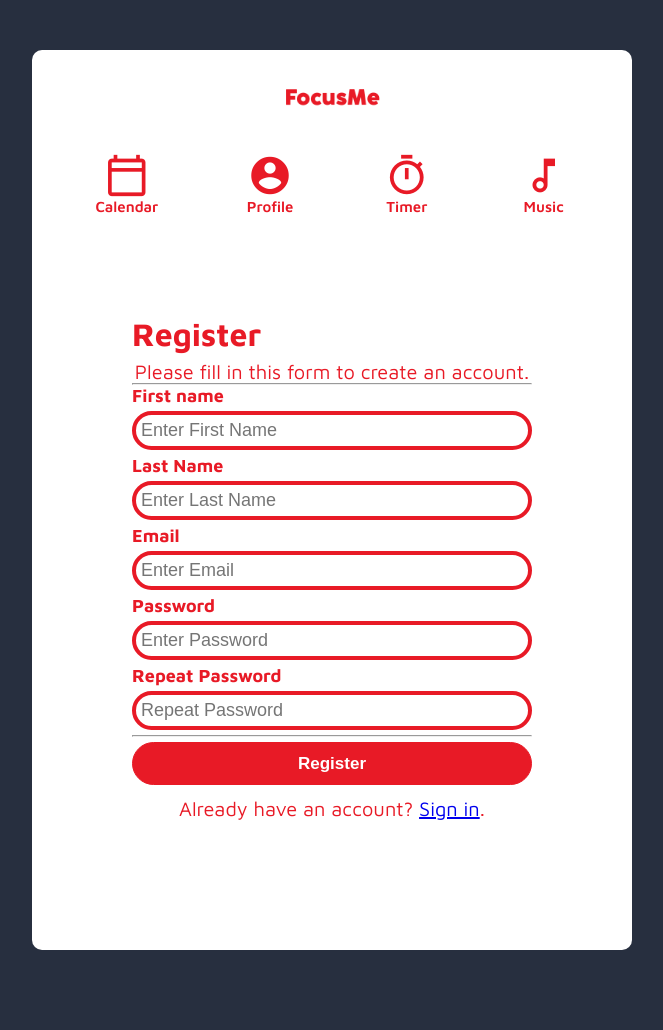
After one commit to boyetade/fyp2, a Node server app: page /register.html in a window 1280 px wide. The commit adds this page. Shown: the whole page, without its empty margins (68-731 px from the left). Run offline with Node 20, Linux system fonts and the light colour scheme; some libraries are stand-ins or nearby versions.

Commit message:
adding user reg and login and a tidy

```diff
--- a/app.js
+++ b/app.js
@@ -1,6 +1,15 @@
-const express = require('express'),
-app = express()
+const express = require('express')
+const app = express()
 const mongoose = require('mongoose')
+const bodyParser = require("body-parser");
+const User = require('./model/user')
+const bcrypt = require('bcrypt')
+const jwt = require('jsonwebtoken')
+
+// app.get('/', (req, res)=> {
+//    res.send('hi')
+// });
+app.use(bodyParser.json())
 
 app.listen(3000, ()=> {
         console.log (`Listening on Port 3000`)
@@ -10,17 +19,72 @@ app.listen(3000, ()=> {
 //     useNewUrlParser:true,
 //     useUnifiedTopology:true,
 // };
-// mongoose.connect("mongodb+srv://admin:focus@cluster0.l3gat.mongodb.net/FocusMe?retryWrites=true&w=majority")
-// .then(()=> {
-//     console.log("Connected");
-//
-// })
-// .catch((err) => {
-//     console.log(err)
-// })
+const JWT_SECRET = 'sdjkfh8923yhgfygbhbhu988ihjdksbfma@#*(&@*!^#&@bhjb2qiuhesdbhjdsfg839ujkdhfjk'
+
+mongoose
+  .connect("mongodb+srv://admin:focus@cluster0.l3gat.mongodb.net/FocusMe?retryWrites=true&w=majority", {
+    useUnifiedTopology: true,
+    useNewUrlParser: true,
+  })
+
+
 app.use(express.static("public"))
 
+app.post('/api/login', async (req, res) => {
+	const { email, password } = req.body
+	const user = await User.findOne({ email }).lean()
 
-app.get('/', (req, res)=> {
-   res.send('hi')
+	if (!user) {
+		return res.json({ status: 'error', error: 'Invalid email/password' })
+	}
+
+	if (await bcrypt.compare(password, user.password)) {
+		// the username, password combination is successful
+
+		const token = jwt.sign(
+			{
+				id: user._id,
+				username: user.email
+			},
+			JWT_SECRET
+		)
+
+		return res.json({ status: 'ok', data: token })
+	}
+
+	res.json({ status: 'error', error: 'Invalid email/password' })
 })
+
+
+app.post('/api/register', async (req, res) => {
+// console.log(req.body)
+const { firstName,lastName,email, password: plainTextPassword } = req.body
+
+if (!plainTextPassword || typeof plainTextPassword !== 'string') {
+        return res.json({ status: 'error', error: 'Invalid password' })
+}
+
+if (plainTextPassword.length < 5) {
+        return res.json({
+                status: 'error',
+                error: 'Password too small. Should be atleast 6 characters'
+        })
+}
+const password = await bcrypt.hash(plainTextPassword, 10)
+try {
+       const response = await User.create({
+               firstName,
+               lastName,
+               email,
+               password
+       })
+       console.log("User Created: ", response)
+} catch (error) {
+        if (error.code === 11000) {
+                // duplicate key
+                return res.json({ status: 'error', error: 'Email already in use' })
+}
+throw error
+}
+res.json({status:'ok'})
+})
--- a/public/newTimer.js
+++ b/public/newTimer.js
@@ -94,6 +94,8 @@ const mindiv = document.querySelector(".mins");
 const secdiv = document.querySelector(".secs");
 
 const startBtn = document.querySelector(".start");
+//const pauseBtn = document.querySelector(".pause");
+const resetBtn = document.querySelector(".reset");
 localStorage.setItem("btn", "focus");
 
 let initial, totalsecs, perc, paused, mins, seconds;
--- /dev/null
+++ b/public/register.html
@@ -0,0 +1,106 @@
+<!DOCTYPE html>
+
+<html lang="en">
+<head>
+  <meta charset="UTF-8">
+  <meta name="viewport" content="width=device-width, initial-scale=1.0">
+  <meta http-equiv="X-UA-Compatible" content="ie=edge">
+  <link rel="stylesheet" href="style.css">
+  <link rel="stylesheet" href="nav.css">
+  <link rel="stylesheet" href="timer1.css">
+  <link rel="stylesheet" href="signup.css">
+  <link href="https://fonts.googleapis.com/icon?family=Material+Icons|Material+Icons+Round|Material+Icons+Outlined" rel="stylesheet">
+  <link rel="preconnect" href="https://fonts.googleapis.com">
+<link rel="preconnect" href="https://fonts.gstatic.com" crossorigin>
+<link href="https://fonts.googleapis.com/css2?family=Maven+Pro:wght@400;500;600;700&display=swap" rel="stylesheet">
+
+<title>Document</title>
+</head>
+<body>
+  <div class="whole">
+  <!-- Navbar -->
+  <div class="logo">
+  <a href="index.html"> <img src="/focus-logo.png" alt="logo" width="100" height="100"></a>
+</div>
+<nav class="nav">
+    <a href="calendar.html" class="nav__link">
+<i class="material-icons-outlined nav__icon" style="font-size:45px;">calendar_today</i>
+<span class="nav__link">Calendar</span>
+    </a>
+    <a href="profile.html" class="nav__link">
+    <i class="material-icons nav__icon" style="font-size:45px;">account_circle</i>
+    <span class="nav__link">Profile</span>
+    </a>
+    <a href="index.html" class="nav__link ">
+      <i class="material-icons-outlined nav__icon" style="font-size:45px;">timer</i>
+      <span class="nav__link">Timer</span>
+    </a>
+    <a href="music.html" class="nav__link ">
+      <i class="material-icons-outlined nav__icon" style="font-size:45px;" >music_note</i>
+      <span class="nav__link">Music</span>
+    </a>
+  </nav>
+  <form id="regForm">
+    <div class="regForm">
+      <h1>Register</h1>
+      <p>Please fill in this form to create an account.</p>
+      <hr>
+      <label for="fname"><b>First name</b></label>
+      <input type="text" placeholder="Enter First Name" name="fname" id="fname" required>
+
+      <label for="lname"><b>Last Name</b></label>
+      <input type="text" placeholder="Enter Last Name" name="lname" id="lname" required>
+
+      <label for="email"><b>Email</b></label>
+      <input type="text" placeholder="Enter Email" name="email" id="email" required>
+
+      <label for="psw"><b>Password</b></label>
+      <input type="password" placeholder="Enter Password" name="psw" id="psw" required>
+
+      <label for="psw-repeat"><b>Repeat Password</b></label>
+      <input type="password" placeholder="Repeat Password" name="psw-repeat" id="psw-repeat" required>
+      <hr>
+
+      <button type="submit" class="registerbtn">Register</button>
+    </div>
+
+    <div class="signin">
+      <p>Already have an account? <a href="login.html">Sign in</a>.</p>
+    </div>
+  </form>
+
+  <script>
+      const form = document.getElementById('regForm')
+			form.addEventListener('submit', registerUser)
+
+			async function registerUser(event) {
+				event.preventDefault()
+				const firstName = document.getElementById('fname').value
+                const lastName = document.getElementById('lname').value
+                const email = document.getElementById('email').value
+				const password = document.getElementById('psw').value
+
+                const result = await fetch('/api/register', {
+					method: 'POST',
+					headers: {
+						'Content-Type': 'application/json'
+					},
+					body: JSON.stringify({
+						firstName,
+                        lastName,
+                        email,
+						password
+					})
+				}).then((res) => res.json())
+
+				if (result.status === 'ok') {
+					// everythign went fine
+					alert('Success')
+				} else {
+					alert(result.error)
+				}
+			}
+
+  </script>
+  </body>
+</html>
--- /dev/null
+++ b/public/signup.css
@@ -0,0 +1,26 @@
+.whole{
+    height: 900px;
+}
+
+.regForm {
+    padding-top: 50px;
+
+
+}
+
+.regForm p {
+    font-size:20px;
+}
+
+.loginForm{
+
+    padding-top: 150px;
+}
+
+.signin p {
+   font-size: 20px;
+}
+
+hr {
+
+}
--- a/public/timer1.css
+++ b/public/timer1.css
@@ -61,6 +61,7 @@
   button {
     margin: 5px;
     padding: 10px 16px;
+
     border: none;
     transition: 0.1s ease-in-out;
     border-radius: 25px;
@@ -105,6 +106,7 @@
   .start {
     z-index: 1;
     font-size: 40px;
+    padding-left: 80px;
   }
   button i {
     font-style: normal;
@@ -125,8 +127,8 @@
     line-height: 20px;
   }
   .pause {
-    transform: scale(0);
-    z-index: 0;
+    transform: scale(1);
+    z-index: 1;
 
   }
   .clock {
```
Also changed, not shown: model/user.js (added, +15 -0 lines), package.json (+8 -1 lines), public/calendar.css (+34 -1 lines), public/calendar.html (+21 -13 lines), public/calendar.js (+69 -14 lines), public/index.html (+10 -11 lines), public/login.html (added, +93 -0 lines), public/music.html (+6 -6 lines), public/setTime.js (+3 -5 lines), views/pages/profile.ejs (added, +70 -0 lines), views/pages/profile.js (added), 1 other file.
